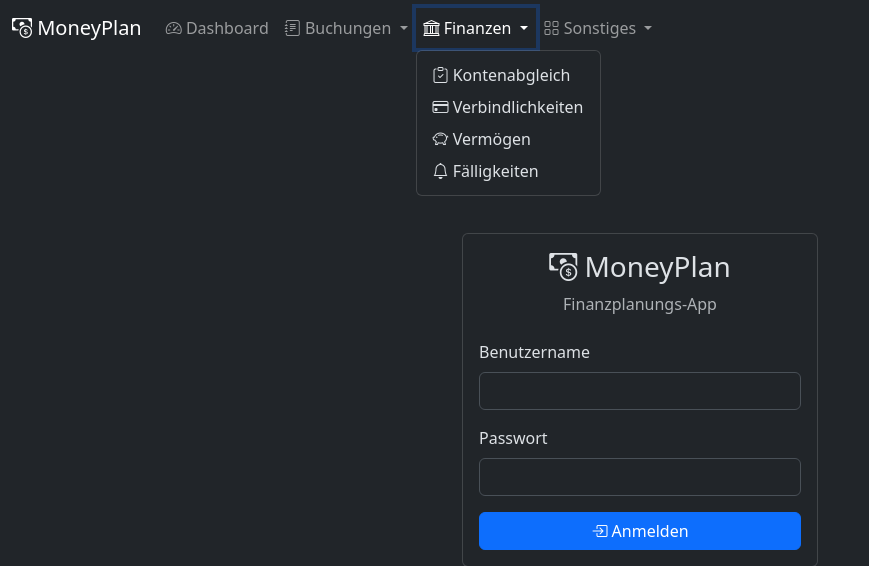
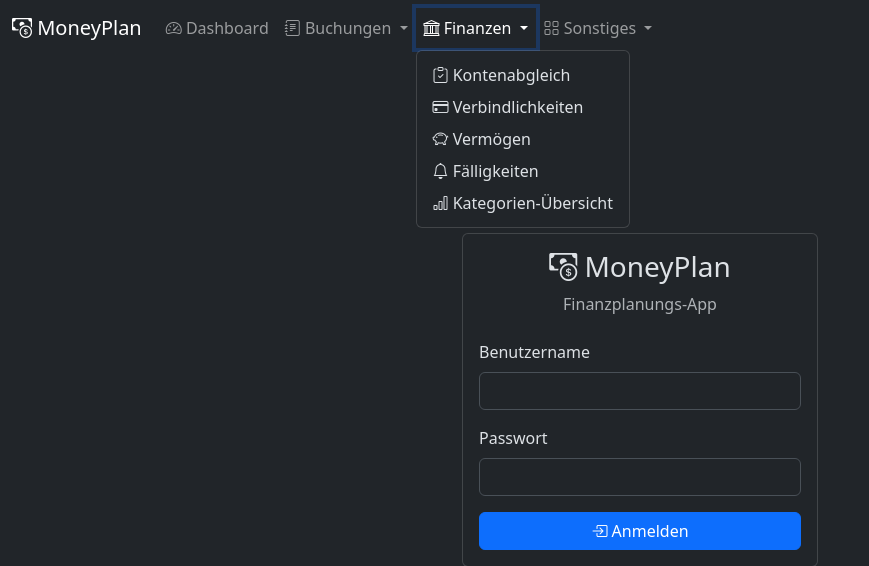
Before and after one commit to gdsanger/MoneyPlan, a Django app: page /accounts/login/?next=/auslagen/ in a window 1280 px wide, after a click on "Finanzen". Shown: the top 566 px of the page, without its empty margins (0-869 px from the left). Run offline with Django 4.2, Linux system fonts and the light colour scheme; parts of the project's set-up code (start-up, migrations or seed data) failed here and were passed over; some libraries are stand-ins or nearby versions.

Commit message:
Kategorie-Übersicht Link in Nav

```diff
--- a/templates/base.html
+++ b/templates/base.html
@@ -81,6 +81,7 @@
                             <li><a class="dropdown-item {% if nav_active_view == 'bookings:liability_list' %}active{% endif %}" href="{% url 'bookings:liability_list' %}"><i class="bi bi-credit-card"></i> Verbindlichkeiten</a></li>
                             <li><a class="dropdown-item {% if nav_active_view == 'bookings:asset_list' %}active{% endif %}" href="{% url 'bookings:asset_list' %}"><i class="bi bi-piggy-bank"></i> Vermögen</a></li>
                             <li><a class="dropdown-item {% if nav_active_view == 'alerts:list' %}active{% endif %}" href="{% url 'alerts:list' %}"><i class="bi bi-bell"></i> Fälligkeiten</a></li>
+                            <li><a class="dropdown-item {% if nav_active_view == 'bookings:category_overview' %}active{% endif %}" href="{% url 'bookings:category_overview' %}"><i class="bi bi-bar-chart"></i> Kategorien-Übersicht</a></li>
                         </ul>
                     </li>
                     <li class="nav-item dropdown">
```
